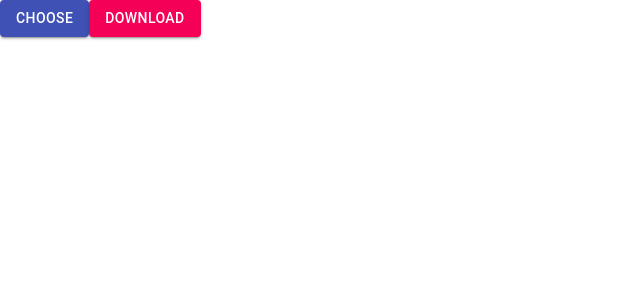
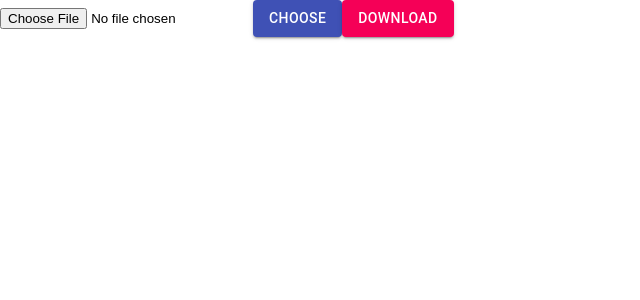
Before and after one commit to Chukwuka1488/react-mongo-aws-S3-image, a React (Create React App) app in the folder image-app/: page / in a window 1280 px wide. Shown: the top 300 px of the page, without its empty margins (0-640 px from the left). Built offline with nearby package versions, Linux system fonts and the light colour scheme.

Commit message:
input functionality to accept all images extensions

```diff
--- a/image-app/src/App.js
+++ b/image-app/src/App.js
@@ -7,8 +7,13 @@ function App() {
     <div className='container'>
       <div className='container-cropper'>
         <div className='container-buttons'>
-          <Button variant='contained' color='primary'>Choose</Button>
-          <Button variant='contained' color='secondary'>Download</Button>
+          <input type='file' accept='image/*' />
+          <Button variant='contained' color='primary'>
+            Choose
+          </Button>
+          <Button variant='contained' color='secondary'>
+            Download
+          </Button>
         </div>
       </div>
     </div>
```
